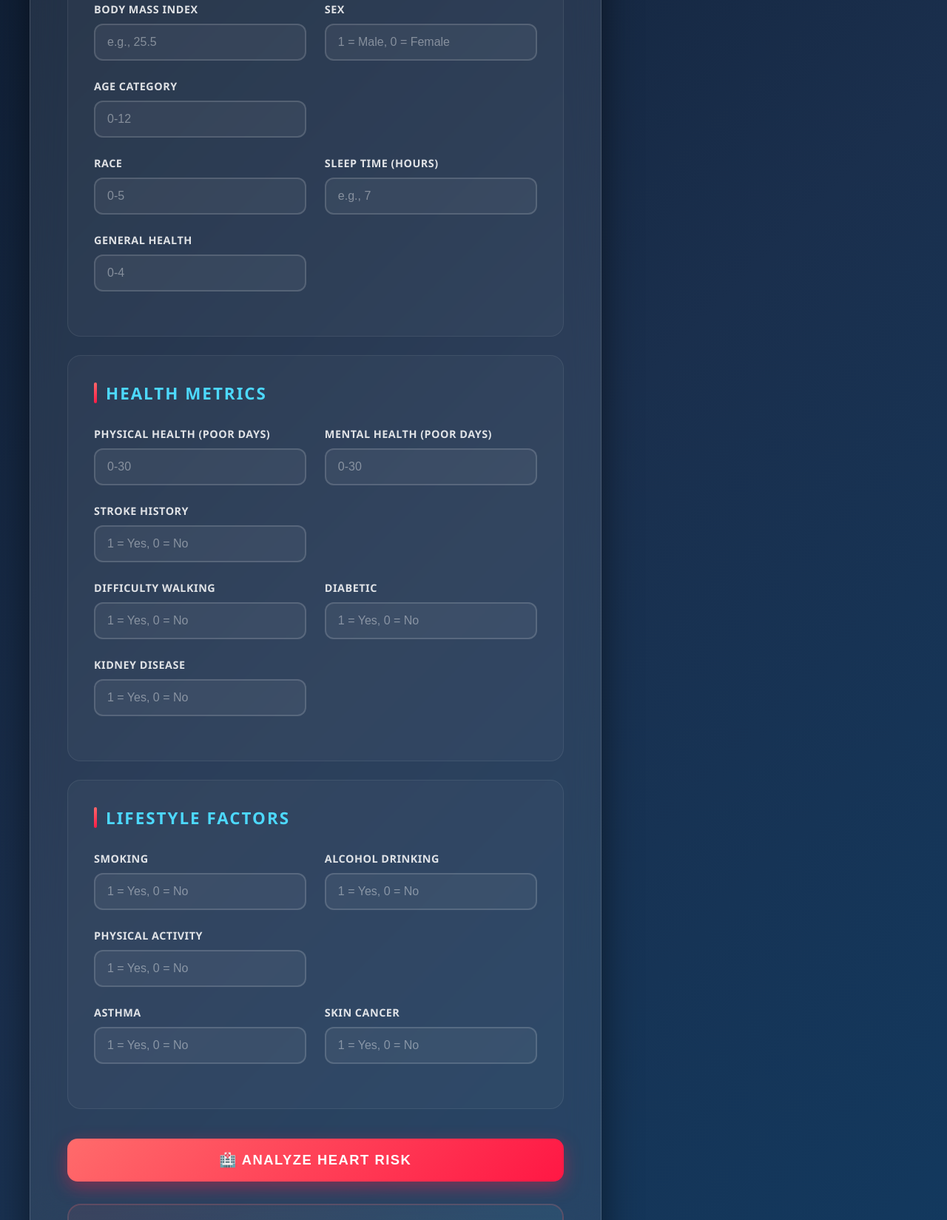
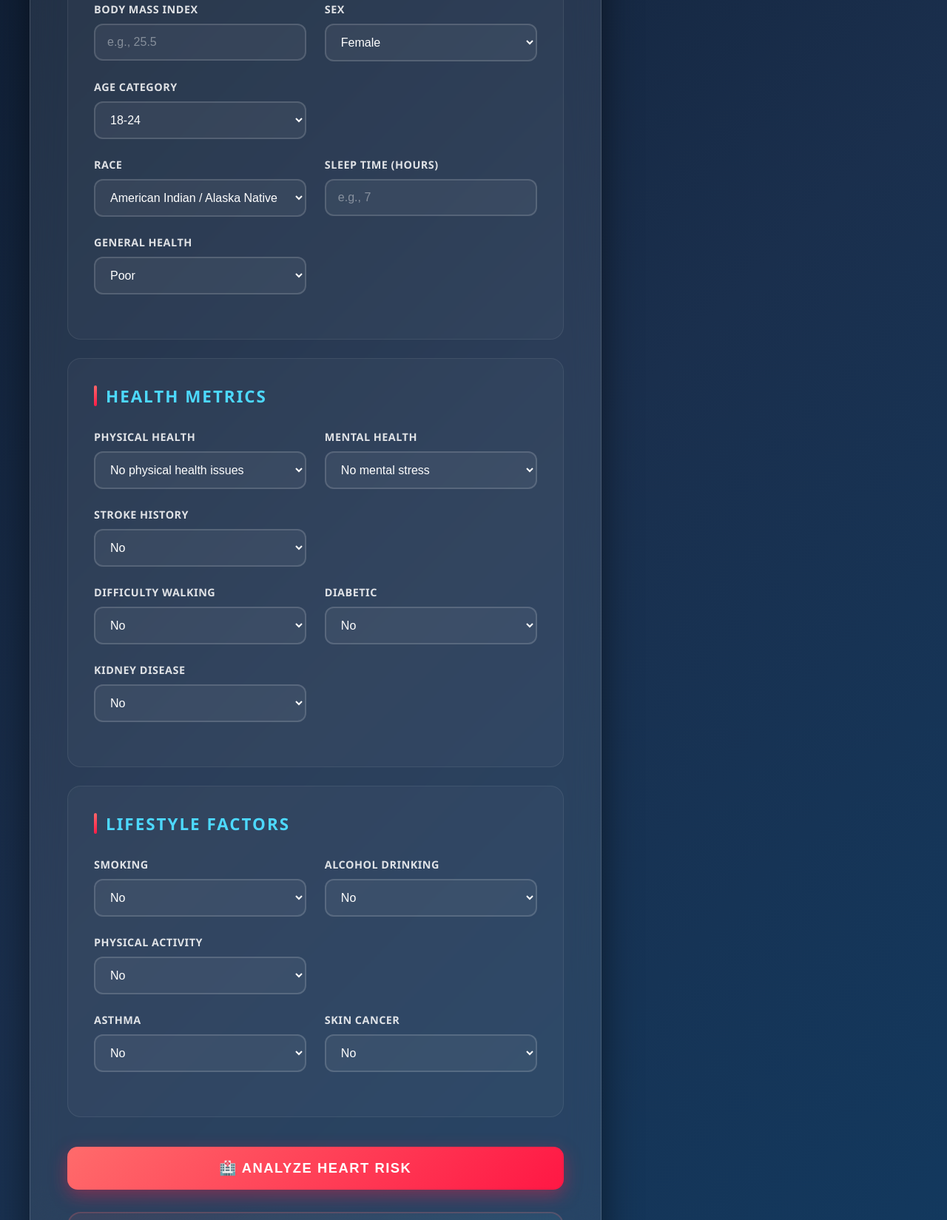
Before and after one commit to ashik082/LifeScanAI, a plain HTML site: page frontend/index.html in a window 1280 px wide. Shown: the part 902-2551 px from the top of the page at 74% size. Drawn offline with Linux system fonts and the light colour scheme.

Commit message:
UI dropdown + model classification report

```diff
--- a/frontend/index.html
+++ b/frontend/index.html
@@ -180,7 +180,8 @@ h1 {
     letter-spacing: 0.5px;
 }
 
-.form-group input {
+.form-group input,
+.form-group select {
     padding: 14px 16px;
     border-radius: 12px;
     border: 2px solid rgba(255, 255, 255, 0.15);
@@ -191,12 +192,18 @@ h1 {
     font-weight: 500;
 }
 
-.form-group input:focus {
+.form-group input:focus,
+.form-group select:focus {
     outline: none;
     border-color: #4dd9ff;
     background: rgba(77, 217, 255, 0.08);
     box-shadow: 0 0 20px rgba(77, 217, 255, 0.25);
     transform: translateY(-2px);
+}
+
+.form-group select option {
+    background: #1a2f4d;
+    color: #ffffff;
 }
 
 .form-group input::placeholder {
@@ -400,18 +407,42 @@ li:hover {
             </div>
             <div class="form-group">
                 <label for="Sex">Sex</label>
-                <input id="Sex" type="number" placeholder="1 = Male, 0 = Female">
+                <select id="Sex">
+                    <option value="0">Female</option>
+                    <option value="1">Male</option>
+                </select>
             </div>
             <div class="form-group">
                 <label for="AgeCategory">Age Category</label>
-                <input id="AgeCategory" type="number" placeholder="0-12">
+                <select id="AgeCategory">
+                    <option value="0">18-24</option>
+                    <option value="1">25-29</option>
+                    <option value="2">30-34</option>
+                    <option value="3">35-39</option>
+                    <option value="4">40-44</option>
+                    <option value="5">45-49</option>
+                    <option value="6">50-54</option>
+                    <option value="7">55-59</option>
+                    <option value="8">60-64</option>
+                    <option value="9">65-69</option>
+                    <option value="10">70-74</option>
+                    <option value="11">75-79</option>
+                    <option value="12">80 or older</option>
+                </select>
             </div>
         </div>
 
         <div class="form-row">
             <div class="form-group">
                 <label for="Race">Race</label>
-                <input id="Race" type="number" placeholder="0-5">
+                <select id="Race">
+                    <option value="0">American Indian / Alaska Native</option>
+                    <option value="1">Asian</option>
+                    <option value="2">Black</option>
+                    <option value="3">Hispanic</option>
+                    <option value="4">Other</option>
+                    <option value="5">White</option>
+                </select>
             </div>
             <div class="form-group">
                 <label for="SleepTime">Sleep Time (Hours)</label>
@@ -419,7 +450,13 @@ li:hover {
             </div>
             <div class="form-group">
                 <label for="GenHealth">General Health</label>
-                <input id="GenHealth" type="number" placeholder="0-4">
+                <select id="GenHealth">
+                    <option value="0">Poor</option>
+                    <option value="1">Fair</option>
+                    <option value="2">Good</option>
+                    <option value="3">Very Good</option>
+                    <option value="4">Excellent</option>
+                </select>
             </div>
         </div>
     </div>
@@ -428,31 +465,53 @@ li:hover {
         <h3 class="section-title">Health Metrics</h3>
         <div class="form-row">
             <div class="form-group">
-                <label for="PhysicalHealth">Physical Health (Poor Days)</label>
-                <input id="PhysicalHealth" type="number" placeholder="0-30">
+                <label for="PhysicalHealth">Physical Health</label>
+                <select id="PhysicalHealth">
+                    <option value="0">No physical health issues</option>
+                    <option value="5">Mild physical health problems</option>
+                    <option value="15">Moderate physical health problems</option>
+                    <option value="25">Severe physical health problems</option>
+                </select>
             </div>
             <div class="form-group">
-                <label for="MentalHealth">Mental Health (Poor Days)</label>
-                <input id="MentalHealth" type="number" placeholder="0-30">
+                <label for="MentalHealth">Mental Health</label>
+                <select id="MentalHealth">
+                    <option value="0">No mental stress</option>
+                    <option value="5">Mild mental stress</option>
+                    <option value="15">Moderate mental stress</option>
+                    <option value="25">Severe mental stress</option>
+                </select>
             </div>
             <div class="form-group">
                 <label for="Stroke">Stroke History</label>
-                <input id="Stroke" type="number" placeholder="1 = Yes, 0 = No">
+                <select id="Stroke">
+                    <option value="0">No</option>
+                    <option value="1">Yes</option>
+                </select>
             </div>
         </div>
 
         <div class="form-row">
             <div class="form-group">
                 <label for="DiffWalking">Difficulty Walking</label>
-                <input id="DiffWalking" type="number" placeholder="1 = Yes, 0 = No">
+                <select id="DiffWalking">
+                    <option value="0">No</option>
+                    <option value="1">Yes</option>
+                </select>
             </div>
             <div class="form-group">
                 <label for="Diabetic">Diabetic</label>
-                <input id="Diabetic" type="number" placeholder="1 = Yes, 0 = No">
+                <select id="Diabetic">
+                    <option value="0">No</option>
+                    <option value="1">Yes</option>
+                </select>
             </div>
             <div class="form-group">
                 <label for="KidneyDisease">Kidney Disease</label>
-                <input id="KidneyDisease" type="number" placeholder="1 = Yes, 0 = No">
+                <select id="KidneyDisease">
+                    <option value="0">No</option>
+                    <option value="1">Yes</option>
+                </select>
             </div>
         </div>
     </div>
@@ -462,26 +521,41 @@ li:hover {
         <div class="form-row">
             <div class="form-group">
                 <label for="Smoking">Smoking</label>
-                <input id="Smoking" type="number" placeholder="1 = Yes, 0 = No">
+                <select id="Smoking">
+                    <option value="0">No</option>
+                    <option value="1">Yes</option>
+                </select>
             </div>
             <div class="form-group">
                 <label for="AlcoholDrinking">Alcohol Drinking</label>
-                <input id="AlcoholDrinking" type="number" placeholder="1 = Yes, 0 = No">
+                <select id="AlcoholDrinking">
+                    <option value="0">No</option>
+                    <option value="1">Yes</option>
+                </select>
             </div>
             <div class="form-group">
                 <label for="PhysicalActivity">Physical Activity</label>
-                <input id="PhysicalActivity" type="number" placeholder="1 = Yes, 0 = No">
+                <select id="PhysicalActivity">
+                    <option value="0">No</option>
+                    <option value="1">Yes</option>
+                </select>
             </div>
         </div>
 
         <div class="form-row">
             <div class="form-group">
                 <label for="Asthma">Asthma</label>
-                <input id="Asthma" type="number" placeholder="1 = Yes, 0 = No">
+                <select id="Asthma">
+                    <option value="0">No</option>
+                    <option value="1">Yes</option>
+                </select>
             </div>
             <div class="form-group">
                 <label for="SkinCancer">Skin Cancer</label>
-                <input id="SkinCancer" type="number" placeholder="1 = Yes, 0 = No">
+                <select id="SkinCancer">
+                    <option value="0">No</option>
+                    <option value="1">Yes</option>
+                </select>
             </div>
         </div>
     </div>
```
Also changed, not shown: 4 other files.
